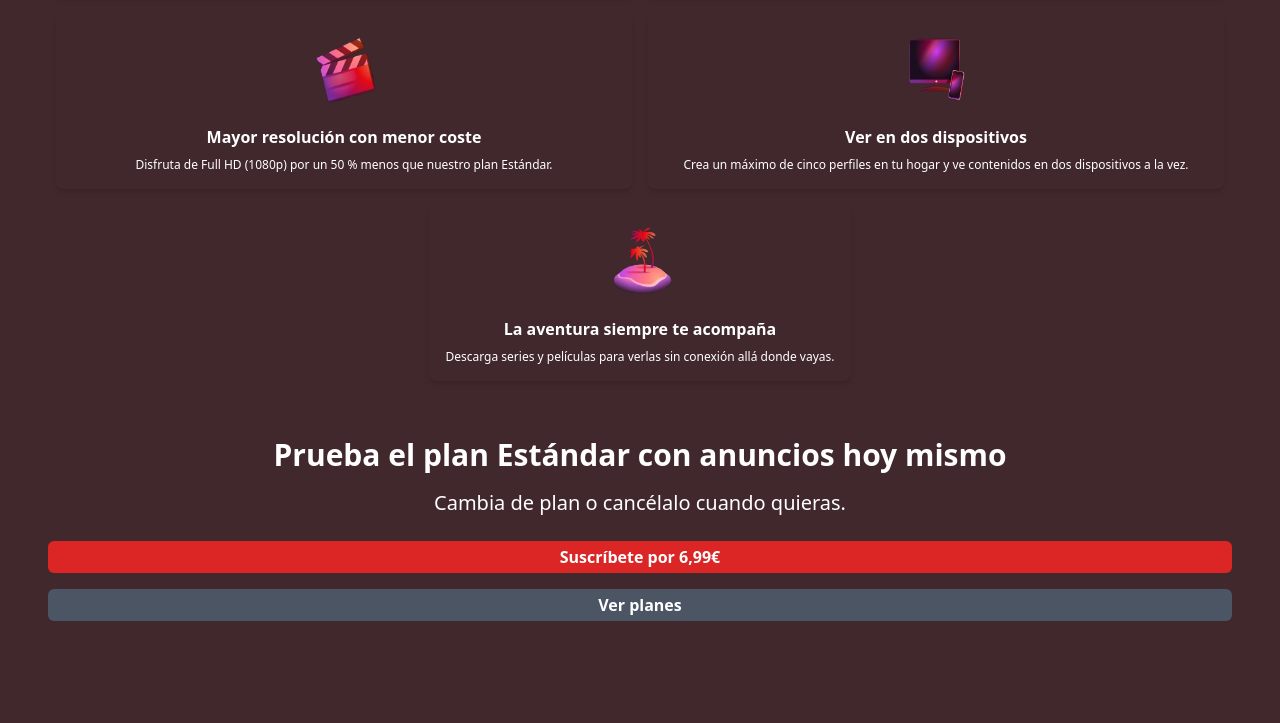
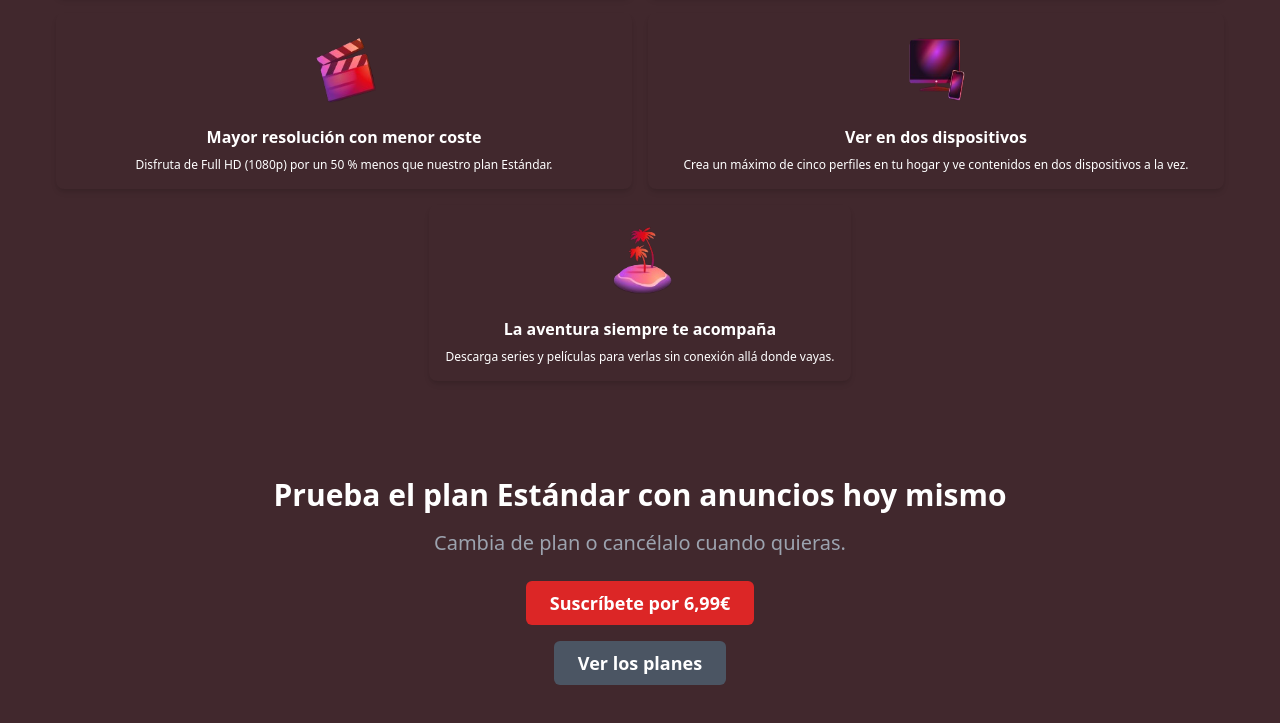
Before and after one commit to TaniaRobledo/Netflix-web, a website: page pages/informacion.html in a window 1280 px wide. Shown: the part 881-1604 px from the top of the page. Before the commit the page ends 1574 px from the top, so only its background shows below. Drawn offline with nearby package versions, Linux system fonts and the light colour scheme; files that its build step writes are made by us from their sources.

Commit message:
Plan estándar añadido

```diff
--- a/pages/informacion.html
+++ b/pages/informacion.html
@@ -149,29 +149,30 @@
   </div>
 
   <!-- plan estandar -->
-  <div class="text-center text-white p-6">
+  <div class="text-center text-white p-6 mt-10">
     <!-- Texto grande -->
     <p class="text-2xl md:text-3xl font-bold mb-4">
       Prueba el plan Estándar con anuncios hoy mismo
     </p>
 
     <!-- Texto más pequeño -->
-    <p class="text-lg md:text-xl mb-6">
+    <p class="text-lg md:text-xl mb-6 text-gray-400">
       Cambia de plan o cancélalo cuando quieras.
     </p>
 
     <!-- Botones -->
-    <div class="space-y-4 flex flex-col">
+    <div class="space-y-4 flex flex-col items-center">
         <!-- Botón rojo (un poco más grande que el gris) -->
-        <button class="w-full md:w-auto bg-red-600 text-white py-1 px-4 rounded-md text-base font-semibold hover:bg-red-700 transition duration-300">
+        <button class="bg-red-600 text-white py-2 px-6 rounded-md text-lg font-semibold hover:bg-red-700 transition duration-300">
           Suscríbete por 6,99€
         </button>
 
         <!-- Botón gris -->
-        <button class="w-full md:w-auto bg-gray-600 text-white py-1 px-4 rounded-md text-base font-semibold hover:bg-gray-700 transition duration-300">
-          Ver planes
+        <button class="bg-gray-600 text-white py-2 px-6 rounded-md text-lg font-semibold hover:bg-gray-700 transition duration-300">
+          Ver los planes
         </button>
       </div>
+
 
   </div>
 
```
